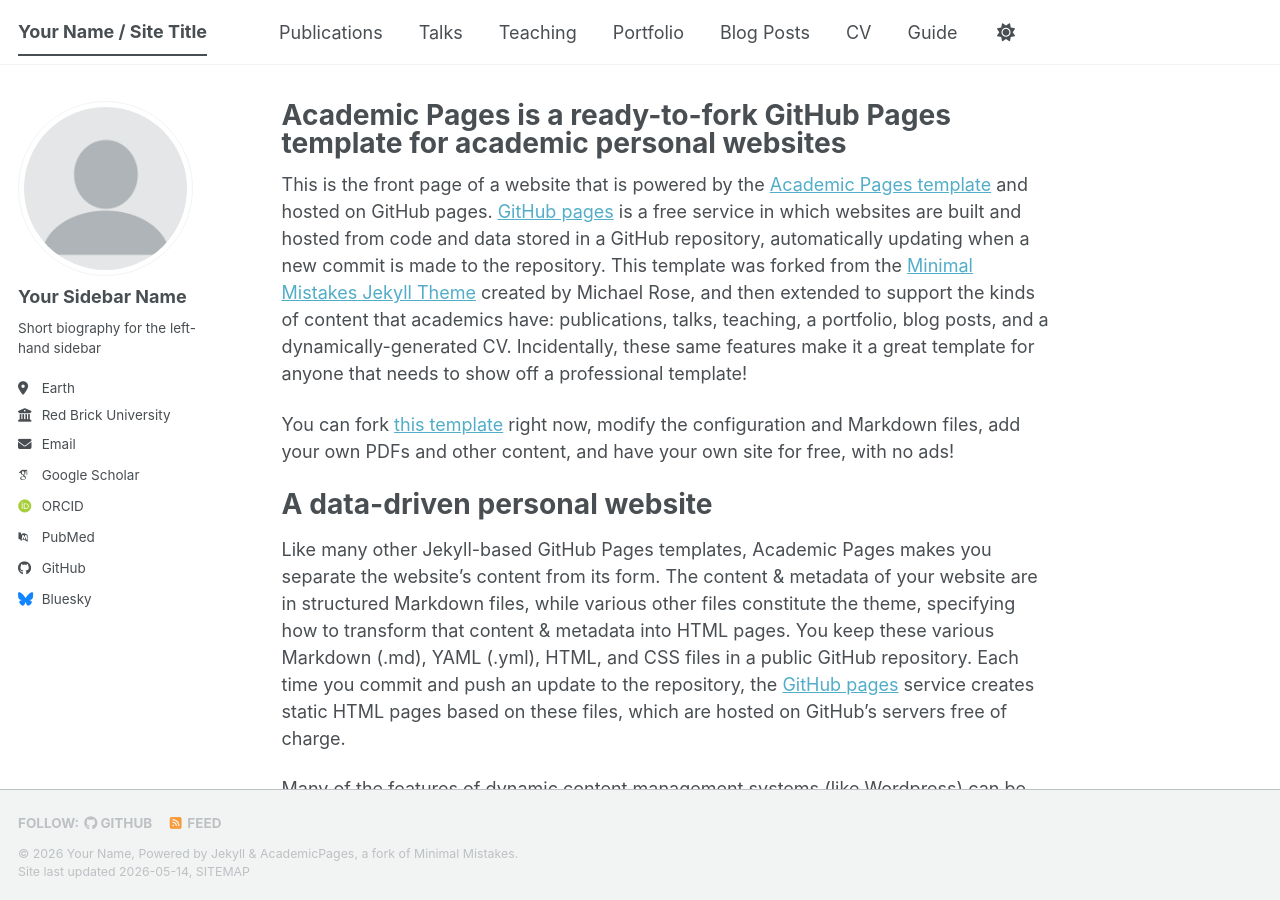
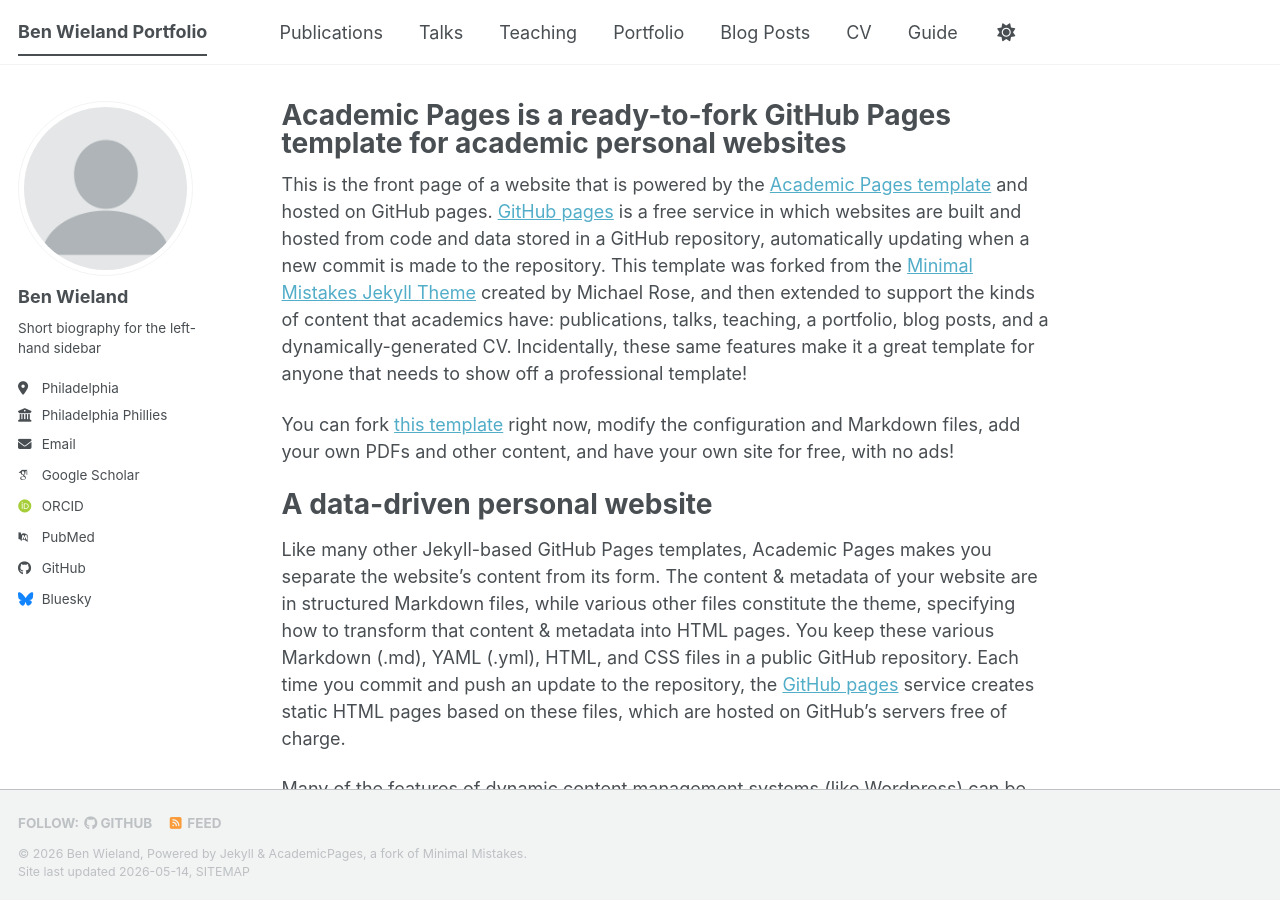
Before and after one commit to bbwieland/bbwieland.github.io, a Jekyll site: the page built from _pages/about.md, in a window 1280 px wide and 900 px high. Built offline with Jekyll 4.4.1, drawn with Linux system fonts in a browser that asks for light colours; some web fonts are replaced; a script bundle is joined from its source files by our own code; library files that are not in the unit come from our copies.

Commit message:
Update _config.yml

```diff
--- a/_config.yml
+++ b/_config.yml
@@ -9,14 +9,14 @@
 # Basic Site Settings
 locale                   : "en-US"
 site_theme               : "default" # The available themes options are "default", "air", "sunrise", "mint", "dirt" and "contrast"
-title                    : "Your Name / Site Title"
+title                    : "Ben Wieland Portfolio"
 title_separator          : "-"
-name                     : &name "Your Name"
-description              : &description "Your Name's academic portfolio"   # Update this with a general description of your site, this is the default if not overridden by a page
-url                      : https://academicpages.github.io # The base hostname & protocol for your site e.g. "https://[your GitHub username].github.io",
+name                     : &name "Ben Wieland"
+description              : &description "Personal Portfolio"   # Update this with a general description of your site, this is the default if not overridden by a page
+url                      : https://bbwieland.github.io # The base hostname & protocol for your site e.g. "https://[your GitHub username].github.io",
                                                            # or if you already have some other page hosted on Github then use "https://[your GitHub username].github.io/[Your Repo Name]"
 baseurl                  : "" # the subpath of your site, e.g. "/blog"
-repository               : "academicpages/academicpages.github.io"
+repository               : "bbwieland/bbwieland.github.io"
 
 # Site Author - The following control what appear as part of the author content on the side bar.
 #               If a field is blank the icon and link will not appear, otherwise it will be shown.
@@ -24,13 +24,13 @@
 author:
   # Biographic information
   avatar           : "profile.png"
-  name             : "Your Sidebar Name"
+  name             : "Ben Wieland"
   pronouns         : # example: "she/her"
   bio              : "Short biography for the left-hand sidebar"
-  location         : "Earth"
-  employer         : "Red Brick University"
+  location         : "Philadelphia"
+  employer         : "Philadelphia Phillies"
   uri              : # URL
-  email            : "none@example.org"
+  email            : "benbowenwieland@gmail.com"
 
   # Academic websites
   academia         : # URL
```
